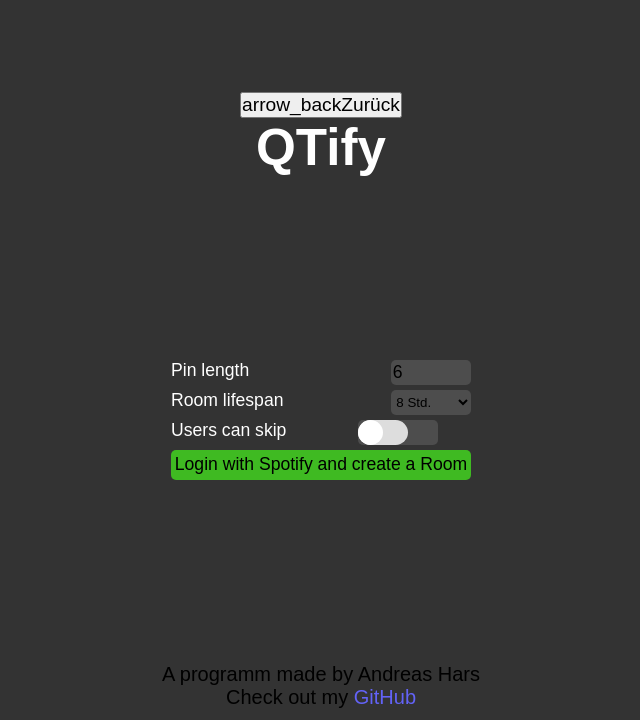
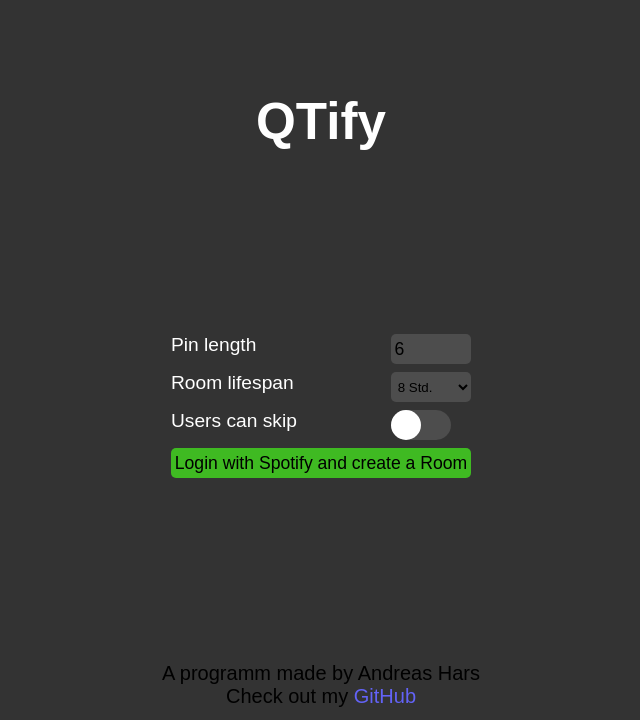
Before and after one commit to Andi1005/QTify, a Flask app: page /create in a window 1280 px wide. Shown: the top 720 px of the page, without its empty margins (319-959 px from the left). Run offline with Flask 3, Linux system fonts and the light colour scheme.

Commit message:
fixed minor style bugs

```diff
--- a/src/QTify/static/room.js
+++ b/src/QTify/static/room.js
@@ -148,11 +148,6 @@
     queueView = document.querySelector("#queue-view");
 
     newQueueNode = buildTrackContainer(track);
-
-    const dragIcon = document.createElement("span");
-    dragIcon.classList.add("material-symbols-outlined");
-    dragIcon.innerHTML = "menu"
-    newQueueNode.appendChild(dragIcon);
 
     queueView.appendChild(newQueueNode);
   }
--- a/src/QTify/static/style.css
+++ b/src/QTify/static/style.css
@@ -23,6 +23,17 @@
   'wght' 400,
   'GRAD' 0,
   'opsz' 40
+}
+
+/* Hide arrows from number input */
+input::-webkit-outer-spin-button,
+input::-webkit-inner-spin-button {
+  -webkit-appearance: none;
+  margin: 0;
+}
+
+input[type=number] {
+  -moz-appearance: textfield;
 }
 
 .message-flash {
@@ -289,6 +300,8 @@
 .track-preview {
   display: flex;
   align-items: center;
+  overflow-x: hidden;
+  margin: 6px 0;
 }
 
 .search-result-track * {
@@ -409,7 +422,6 @@
 
 /* ---Specific to join.html--- */
 .pin-form {
-  width: 100%;
   margin: 15px;
 }
 
@@ -468,36 +480,40 @@
 .options {
   display: grid;
   grid-template-columns: 1fr 1fr;
-  gap: 5px 8px;
+  gap: 8px 10px;
 }
 
 .options .options-label {
   color: white;
   grid-column: 1;
   justify-self: left;
-  font-size: 1.1rem;
+  font-size: 1.2rem;
+}
+
+#pin-length.options-input, #room-lifespan.options-input {
+    background: #4d4d4d;
 }
 
 .options .options-input {
   grid-column: 2;
   justify-self: right;
   width: 80px;
-  height: 25px;
+  height: 30px;
   outline: none;
-  background: #4d4d4d;
+
   border: none;
   box-sizing: border-box;
   border-radius: 5px;
-  padding: 0.1em;
+  padding: 0.2em;
 }
 
 .checkbox-switch {
-  --width: 50px;
+  --width: 60px;
   --height: calc(var(--width) / 2);
   --border-radius: calc(var(--height) / 2);
   cursor: pointer;
   position: relative;
-  margin: auto;
+  margin-left:
 }
 
 .checkbox-switch input {
@@ -510,7 +526,7 @@
   left: 0;
   width: var(--width);
   height: var(--height);
-  background-color: #dddddd;
+  background-color: #4d4d4d;
   display: inline-block;
   border-radius: var(--border-radius);
   transition: background-color 0.2s;
@@ -529,7 +545,7 @@
 }
 
 .checkbox-switch input:checked + .slider {
-  background-color: #009578;
+  background-color: #3fba22;
 }
 
 
--- a/src/QTify/templates/create.html
+++ b/src/QTify/templates/create.html
@@ -1,14 +1,14 @@
-{% extends 'base.html' %}
-
-{% block content %}
-
+<!DOCTYPE html>
+<html lang="de">
+<head>
+    <meta charset="UTF-8">
+    <meta name="viewport" content="width=device-width, initial-scale=1.0">
+    <title>QTify</title>
+    <link rel="stylesheet" type="text/css" href="{{ url_for('static', filename='style.css') }}">
+    <link rel="stylesheet" href="https://fonts.googleapis.com/css2?family=Material+Symbols+Outlined:opsz,wght,FILL,GRAD@20..48,100..700,0..1,-50..200" />
+</head>
+<body class="content">
     <header>
-    <button id="qr-back-btn" class="room-header" onclick="hideQROverlay()">
-        <span class="material-symbols-outlined">
-            arrow_back
-        </span>
-        Zurück
-    </button>
         <h1 class="app-title"><a class="app-title" href="{{ url_for('views.index') }}">QTify</a></h1>
     </header>
 
@@ -39,5 +39,4 @@
         <p>A programm made by Andreas Hars</p>
         <p>Check out my <a class="link" href="https://github.com/Andi1005" target="_blank">GitHub</a></p>
     </footer>
-
-{% endblock %}
+</body>
```
Also changed, not shown: src/QTify/templates/join.html (+15 -12 lines). Lines whose indentation alone changed are shown as unchanged.
